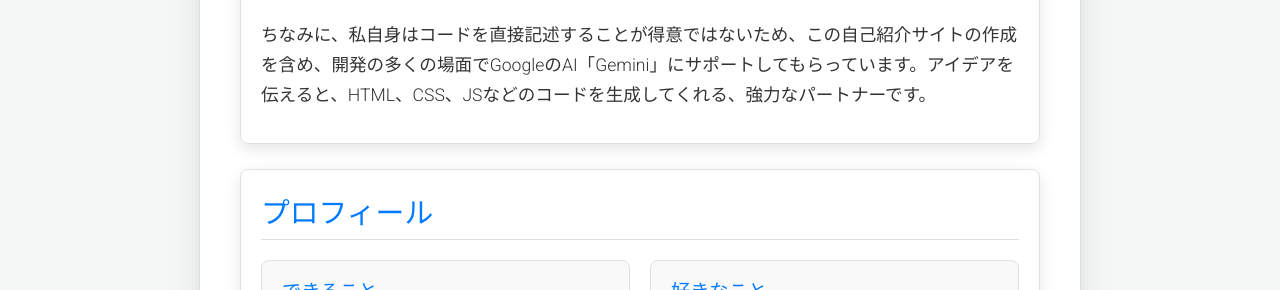
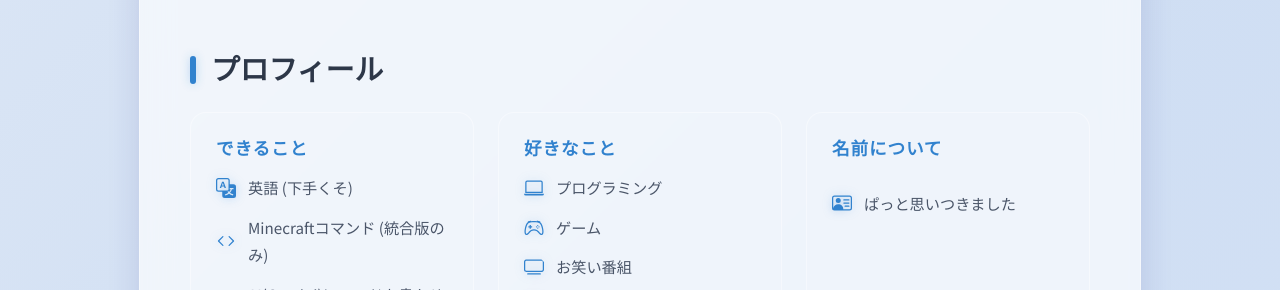
Before and after one commit to nden14800/nden148-Self-introduction, a plain HTML site: page index.html in a window 1280 px wide. Shown: the part 871-1161 px from the top of the page. Drawn offline with Linux system fonts and the light colour scheme.

Commit message:
Update index.html

```diff
--- a/index.html
+++ b/index.html
@@ -3,223 +3,328 @@
 <head>
     <meta charset="UTF-8">
     <meta name="viewport" content="width=device-width, initial-scale=1.0">
-    <title>nden148 自己紹介</title>
+    <title>nden148 - Portfolio</title>
+
+    <!-- Google Fonts: Inter (英数) & Noto Sans JP (日本語) -->
     <link rel="preconnect" href="https://fonts.googleapis.com">
     <link rel="preconnect" href="https://fonts.gstatic.com" crossorigin>
-    <link href="https://fonts.googleapis.com/css2?family=Roboto:wght@300;400;500;700&display=swap" rel="stylesheet">
+    <link href="https://fonts.googleapis.com/css2?family=Inter:wght@400;600;800&family=Noto+Sans+JP:wght@400;500;700&display=swap" rel="stylesheet">
+
     <style>
+        /* =========================================
+           Variables & Theme Setup
+           ========================================= */
         :root {
-            --bg-color-light: #f4f7f6;
-            --text-color-light: #333;
-            --card-bg-color-light: #ffffff;
-            --border-color-light: #e0e0e0;
-            --accent-color-light: #007bff;
-            --shadow-color-light: rgba(0, 0, 0, 0.1);
-            --header-border-color-light: #0056b3;
-            --card-inner-bg-color-light: #f9f9f9;
+            /* Light Theme Variables */
+            --bg-gradient-light: linear-gradient(135deg, #f5f7fa 0%, #c3cfe2 100%);
+            --text-main-light: #2d3748;
+            --text-sub-light: #4a5568;
+            --card-bg-light: rgba(255, 255, 255, 0.65);
+            --card-border-light: rgba(255, 255, 255, 0.4);
+            --accent-light: #3182ce;
+            --accent-glow-light: rgba(49, 130, 206, 0.3);
+            --shadow-light: 0 8px 32px 0 rgba(31, 38, 135, 0.15);
 
-            --bg-color-dark: #1a1a2e;
-            --text-color-dark: #e0e0e0;
-            --card-bg-color-dark: #2a2a4e;
-            --border-color-dark: #44446e;
-            --accent-color-dark: #5d8bff;
-            --shadow-color-dark: rgba(255, 255, 255, 0.08);
-            --header-border-color-dark: #3d6bbF;
-            --card-inner-bg-color-dark: #1f1f3a;
+            /* Dark Theme Variables */
+            --bg-gradient-dark: linear-gradient(135deg, #0f172a 0%, #1e293b 100%);
+            --text-main-dark: #f1f5f9;
+            --text-sub-dark: #cbd5e1;
+            --card-bg-dark: rgba(30, 41, 59, 0.7);
+            --card-border-dark: rgba(255, 255, 255, 0.1);
+            --accent-dark: #63b3ed;
+            --accent-glow-dark: rgba(99, 179, 237, 0.4);
+            --shadow-dark: 0 8px 32px 0 rgba(0, 0, 0, 0.5);
+
+            /* Common */
+            --font-jp: 'Noto Sans JP', sans-serif;
+            --font-en: 'Inter', sans-serif;
+            --radius-lg: 24px;
+            --radius-md: 16px;
+            --transition: all 0.3s cubic-bezier(0.25, 0.8, 0.25, 1);
         }
 
         [data-theme="light"] {
-            --bg-color: var(--bg-color-light);
-            --text-color: var(--text-color-light);
-            --card-bg-color: var(--card-bg-color-light);
-            --border-color: var(--border-color-light);
-            --accent-color: var(--accent-color-light);
-            --shadow-color: var(--shadow-color-light);
-            --header-border-color: var(--header-border-color-light);
-            --card-inner-bg-color: var(--card-inner-bg-color-light);
+            --bg-gradient: var(--bg-gradient-light);
+            --text-main: var(--text-main-light);
+            --text-sub: var(--text-sub-light);
+            --card-bg: var(--card-bg-light);
+            --card-border: var(--card-border-light);
+            --accent: var(--accent-light);
+            --accent-glow: var(--accent-glow-light);
+            --shadow: var(--shadow-light);
+            --bg-animate: linear-gradient(-45deg, #e0eafc, #cfdef3, #f5f7fa, #c3cfe2);
         }
 
         [data-theme="dark"] {
-            --bg-color: var(--bg-color-dark);
-            --text-color: var(--text-color-dark);
-            --card-bg-color: var(--card-bg-color-dark);
-            --border-color: var(--border-color-dark);
-            --accent-color: var(--accent-color-dark);
-            --shadow-color: var(--shadow-color-dark);
-            --header-border-color: var(--header-border-color-dark);
-            --card-inner-bg-color: var(--card-inner-bg-color-dark);
+            --bg-gradient: var(--bg-gradient-dark);
+            --text-main: var(--text-main-dark);
+            --text-sub: var(--text-sub-dark);
+            --card-bg: var(--card-bg-dark);
+            --card-border: var(--card-border-dark);
+            --accent: var(--accent-dark);
+            --accent-glow: var(--accent-glow-dark);
+            --shadow: var(--shadow-dark);
+            --bg-animate: linear-gradient(-45deg, #0f2027, #203a43, #2c5364, #1a1a2e);
         }
 
+        /* =========================================
+           Global Styles
+           ========================================= */
         body {
-            font-family: 'Roboto', sans-serif;
-            background-color: var(--bg-color);
-            color: var(--text-color);
+            font-family: var(--font-jp);
+            background: var(--bg-animate);
+            background-size: 400% 400%;
+            animation: gradientBG 15s ease infinite;
+            color: var(--text-main);
             margin: 0;
-            padding: 20px;
+            padding: 40px 20px;
             display: flex;
-            flex-direction: column;
-            align-items: center;
+            justify-content: center;
             min-height: 100vh;
-            transition: background-color 0.3s ease, color 0.3s ease;
-            font-weight: 300;
+            box-sizing: border-box;
+            transition: color 0.3s ease;
         }
 
-        .container {
-            background-color: var(--card-bg-color);
-            padding: 30px 40px;
-            border-radius: 12px;
-            box-shadow: 0 10px 30px var(--shadow-color);
-            max-width: 800px;
-            width: 100%;
-            border: 1px solid var(--border-color);
-            transition: background-color 0.3s ease, border-color 0.3s ease, box-shadow 0.3s ease;
+        @keyframes gradientBG {
+            0% { background-position: 0% 50%; }
+            50% { background-position: 100% 50%; }
+            100% { background-position: 0% 50%; }
         }
 
+        h1, h2, h3 {
+            font-family: var(--font-en);
+            margin: 0;
+            line-height: 1.2;
+        }
+
+        p, li {
+            line-height: 1.8;
+            color: var(--text-sub);
+        }
+
+        ul {
+            list-style: none;
+            padding: 0;
+            margin: 0;
+        }
+
+        a {
+            color: var(--accent);
+            text-decoration: none;
+            font-weight: 600;
+            position: relative;
+            transition: var(--transition);
+        }
+
+        a::after {
+            content: '';
+            position: absolute;
+            width: 100%;
+            height: 2px;
+            bottom: -2px;
+            left: 0;
+            background-color: var(--accent);
+            transform: scaleX(0);
+            transform-origin: bottom right;
+            transition: transform 0.3s ease-out;
+        }
+
+        a:hover::after {
+            transform: scaleX(1);
+            transform-origin: bottom left;
+        }
+
+        /* =========================================
+           Main Container (Glassmorphism)
+           ========================================= */
+        .container {
+            width: 100%;
+            max-width: 900px;
+            background: var(--card-bg);
+            backdrop-filter: blur(16px);
+            -webkit-backdrop-filter: blur(16px);
+            border: 1px solid var(--card-border);
+            border-radius: var(--radius-lg);
+            padding: 60px 50px;
+            box-shadow: var(--shadow);
+            position: relative;
+            overflow: hidden;
+        }
+
+        /* Decorative top gradient line */
+        .container::before {
+            content: '';
+            position: absolute;
+            top: 0;
+            left: 0;
+            right: 0;
+            height: 6px;
+            background: linear-gradient(90deg, var(--accent), #a0c4ff, var(--accent));
+        }
+
+        /* =========================================
+           Header Section
+           ========================================= */
         header {
             text-align: center;
-            margin-bottom: 30px;
-            padding-bottom: 20px;
-            border-bottom: 2px solid var(--header-border-color);
-            transition: border-bottom-color 0.3s ease;
+            margin-bottom: 60px;
+            position: relative;
         }
 
         h1 {
-            color: var(--accent-color);
-            font-size: 2.8em;
-            font-weight: 700;
-            margin: 0 0 10px 0;
-            transition: color 0.3s ease;
+            font-size: 4rem;
+            font-weight: 800;
+            background: linear-gradient(135deg, var(--text-main) 0%, var(--accent) 100%);
+            -webkit-background-clip: text;
+            -webkit-text-fill-color: transparent;
+            letter-spacing: -2px;
+            margin-bottom: 10px;
+            display: inline-block;
+        }
+
+        header p {
+            font-size: 1.2rem;
+            font-family: var(--font-en);
+            font-weight: 500;
+            opacity: 0.8;
+            margin-top: 0;
+        }
+
+        /* =========================================
+           Content Sections
+           ========================================= */
+        .section-box {
+            margin-bottom: 50px;
+            position: relative;
         }
 
         h2 {
-            color: var(--accent-color);
-            font-size: 1.8em;
-            font-weight: 500;
-            margin-top: 30px;
-            margin-bottom: 15px;
-            padding-bottom: 8px;
-            border-bottom: 1px solid var(--border-color);
-            transition: color 0.3s ease, border-bottom-color 0.3s ease;
-        }
-        h2:first-of-type {
-            margin-top: 0;
-        }
-
-        p {
-            font-size: 1.1em;
-            line-height: 1.7;
-            color: var(--text-color);
-            transition: color 0.3s ease;
-            margin-bottom: 12px;
-        }
-
-        .section-box {
-            background-color: var(--card-bg-color);
-            border: 1px solid var(--border-color);
-            border-radius: 8px;
-            padding: 20px;
+            font-size: 1.8rem;
+            font-weight: 700;
+            color: var(--text-main);
             margin-bottom: 25px;
-            box-shadow: 0 5px 15px var(--shadow-color);
-            transition: background-color 0.3s ease, border-color 0.3s ease, box-shadow 0.3s ease;
-        }
-        .section-box:last-child {
-            margin-bottom: 0px;
-        }
-
-        a {
-            color: var(--accent-color);
-            text-decoration: none;
-            font-weight: 500;
-            transition: color 0.3s ease;
-        }
-
-        a:hover {
-            text-decoration: underline;
-            filter: brightness(1.2);
-        }
-
-        .profile-grid {
-            display: grid;
-            grid-template-columns: repeat(auto-fit, minmax(250px, 1fr));
-            gap: 20px;
-            margin-top: 20px;
-        }
-
-        .profile-item {
-            background-color: var(--card-inner-bg-color);
-            border: 1px solid var(--border-color);
-            border-radius: 8px;
-            padding: 15px 20px;
-            transition: background-color 0.3s ease, border-color 0.3s ease;
-        }
-
-        .profile-item h3 {
-            font-size: 1.2em;
-            font-weight: 500;
-            color: var(--accent-color);
-            margin: 0 0 10px 0;
             display: flex;
             align-items: center;
         }
 
-        .profile-item h3 svg {
-            margin-right: 8px;
-            width: 1.2em;
-            height: 1.2em;
+        h2::before {
+            content: '';
+            display: block;
+            width: 6px;
+            height: 28px;
+            background-color: var(--accent);
+            border-radius: 4px;
+            margin-right: 15px;
+            box-shadow: 0 0 10px var(--accent-glow);
         }
 
-        .profile-item ul {
-            list-style-type: none;
-            padding-left: 0;
-            margin: 0;
+        /* =========================================
+           Profile Grid (Bento Box Style)
+           ========================================= */
+        .profile-grid {
+            display: grid;
+            grid-template-columns: repeat(auto-fit, minmax(280px, 1fr));
+            gap: 24px;
         }
 
-        .profile-item li, .profile-item p {
-            font-size: 1em;
-            line-height: 1.6;
-            margin-bottom: 8px;
+        .profile-item {
+            background: rgba(255, 255, 255, 0.03); /* Extremely subtle fill */
+            border: 1px solid var(--card-border);
+            border-radius: var(--radius-md);
+            padding: 25px;
+            transition: var(--transition);
+            display: flex;
+            flex-direction: column;
+        }
+
+        .profile-item:hover {
+            transform: translateY(-5px);
+            background: rgba(255, 255, 255, 0.07);
+            box-shadow: 0 10px 20px rgba(0, 0, 0, 0.05);
+            border-color: var(--accent);
+        }
+
+        .profile-item h3 {
+            font-size: 1.1rem;
+            color: var(--accent);
+            margin-bottom: 15px;
+            font-weight: 600;
+            text-transform: uppercase;
+            letter-spacing: 0.05em;
             display: flex;
             align-items: center;
         }
 
-        .profile-item li:last-child, .profile-item p:last-child {
+        .profile-item ul li,
+        .profile-item p {
+            display: flex;
+            align-items: center;
+            margin-bottom: 12px;
+            font-size: 0.95rem;
+        }
+
+        .profile-item ul li:last-child,
+        .profile-item p:last-child {
             margin-bottom: 0;
         }
 
-        .profile-item li svg, .profile-item p svg {
-            width: 1.2em;
-            height: 1.2em;
-            margin-right: 10px;
-            color: var(--accent-color);
+        /* Icons */
+        .profile-item svg {
+            width: 20px;
+            height: 20px;
+            margin-right: 12px;
+            color: var(--accent);
             flex-shrink: 0;
+            transition: var(--transition);
+            filter: drop-shadow(0 0 5px var(--accent-glow));
         }
 
-        /* Paragraphs that are not flex containers */
-        .profile-item p:not(:has(svg)) {
-            display: block;
+        .profile-item:hover svg {
+            transform: scale(1.1);
+            color: #fff; /* Highlight on hover for dark mode impact */
+            filter: drop-shadow(0 0 8px var(--accent));
         }
 
+        /* Specific fix for light mode icon hover */
+        [data-theme="light"] .profile-item:hover svg {
+            color: var(--accent);
+        }
 
+        /* =========================================
+           Animations
+           ========================================= */
         .fade-in-element {
             opacity: 0;
-            animation: fadeIn 0.7s ease-out forwards;
+            transform: translateY(20px);
+            animation: fadeInUp 0.8s cubic-bezier(0.2, 0.8, 0.2, 1) forwards;
         }
 
-        @keyframes fadeIn {
+        @keyframes fadeInUp {
             to {
                 opacity: 1;
+                transform: translateY(0);
             }
         }
 
+        /* =========================================
+           Footer
+           ========================================= */
         footer {
+            margin-top: 60px;
             text-align: center;
-            margin-top: 40px;
-            padding-top: 20px;
-            border-top: 1px solid var(--border-color);
-            font-size: 0.9em;
-            color: var(--text-color);
-            transition: border-top-color 0.3s ease, color 0.3s ease;
-            min-height: 30px;
+            font-size: 0.85rem;
+            color: var(--text-sub);
+            opacity: 0.6;
+        }
+
+        /* =========================================
+           Responsive
+           ========================================= */
+        @media (max-width: 768px) {
+            body { padding: 20px 10px; }
+            .container { padding: 40px 25px; }
+            h1 { font-size: 2.5rem; }
+            .profile-grid { grid-template-columns: 1fr; }
         }
     </style>
 </head>
```
